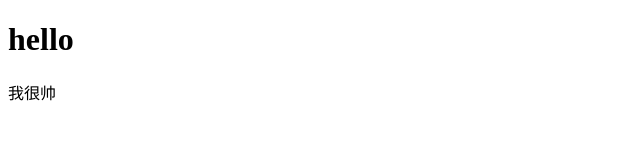
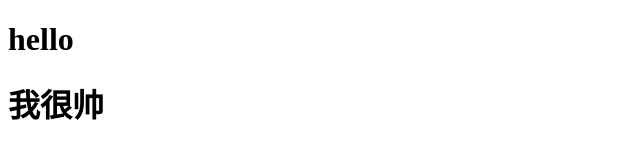
Before and after one commit to vjhfang/vjhfang.github.io, a plain HTML site: page index2.html in a window 1280 px wide. Shown: the whole page, without its empty margins (0-640 px from the left). Drawn offline with Linux system fonts and the light colour scheme.

Commit message:
更新
更新

```diff
--- a/index2.html
+++ b/index2.html
@@ -6,7 +6,7 @@
 </head>
 <body>
 	<h1>hello</h1>
-我很帅
+<h1>我很帅</h1>
 
 </body>
 </html>
```
